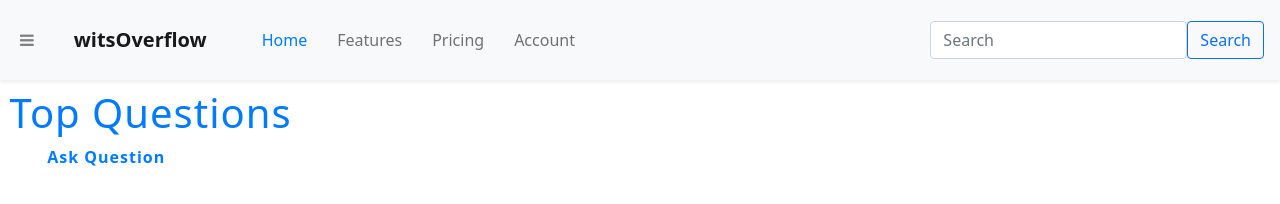
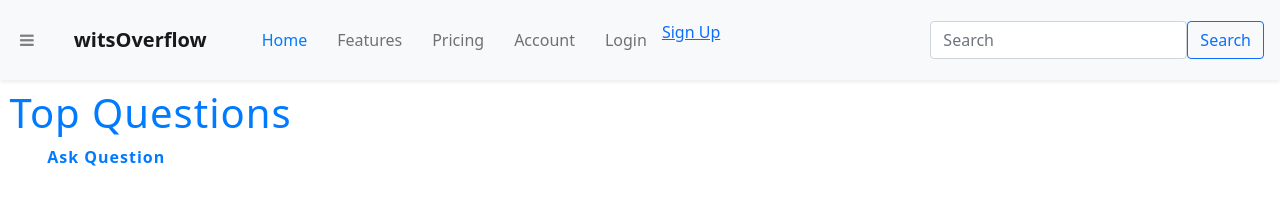
Before and after one commit to 2003405/witsOverflow, a website: page index.html in a window 1280 px wide. Drawn offline with nearby package versions, Linux system fonts and the light colour scheme.

Commit message:
Update index.html
Added Login and Sign Up in navigation bar.

```diff
--- a/index.html
+++ b/index.html
@@ -37,6 +37,10 @@
                     <a class="nav-item nav-link" href="#">Features</a>
                     <a class="nav-item nav-link" href="#">Pricing</a>
                     <a class="nav-item nav-link" href="account.html">Account</a>
+                    <a class="nav-item nav-link" href="login.html">Login</a>
+                </div>
+                <div class="signUpBtn">
+                    <a class="SignUpBtn" href="login.html">Sign Up</a>
                 </div>
 
             </div>
@@ -50,7 +54,6 @@
             </form>
 
         </nav>
-
     </body>
 
     <div id="mainbar">
```
